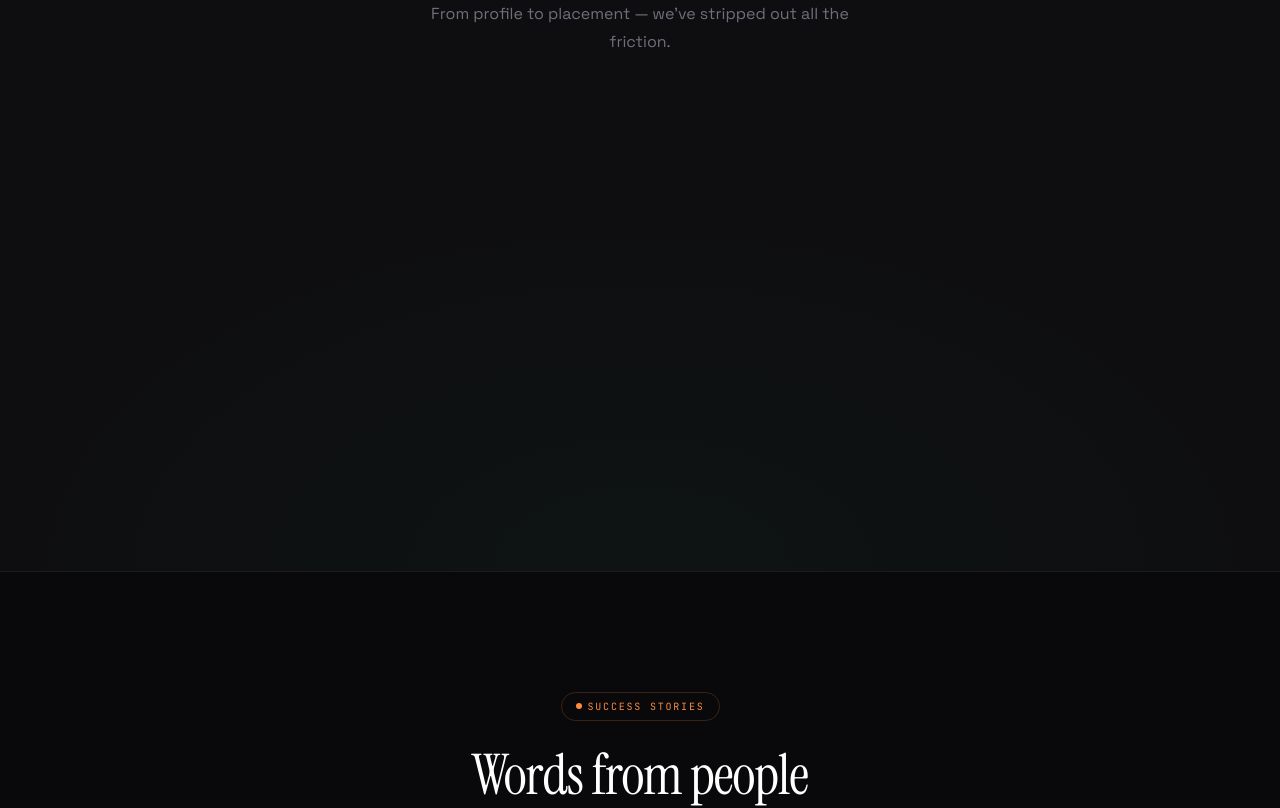
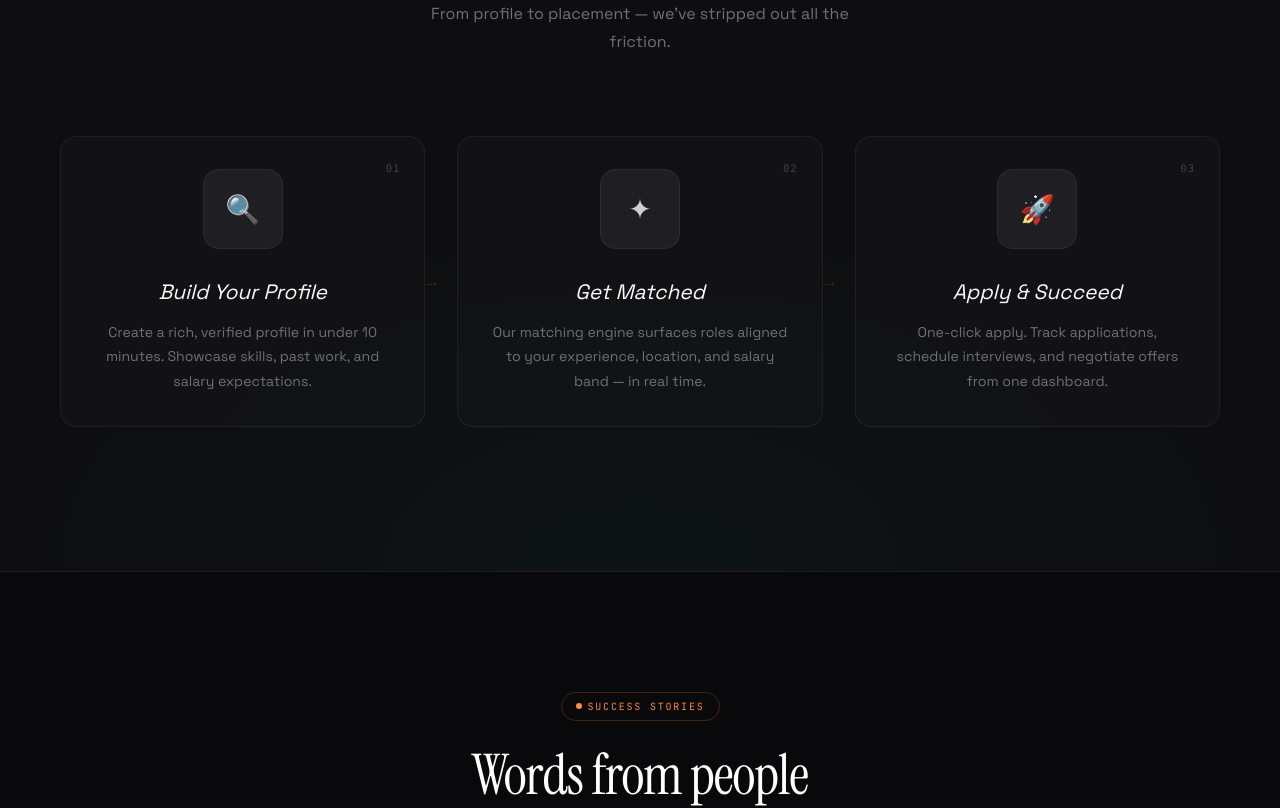
Before and after one commit to Paramjitsaikia001/ni, a React app in the folder frontend/: page / in a window 1280 px wide. Shown: the part 2700-3508 px from the top of the page. Built offline with nearby package versions, Linux system fonts and the light colour scheme; the HTML template or start-up script is replaced by a standard one.

Commit message:
fix card animation issues

```diff
--- a/frontend/src/components/LandingPage/FeaturedJobs.tsx
+++ b/frontend/src/components/LandingPage/FeaturedJobs.tsx
@@ -12,23 +12,93 @@ const pillStyles: Record<PillType, string> = {
 };
 
 const jobs = [
-  { logo: "🏦", logoBg: "#141a2e", title: "Senior Product Designer", company: "Stripe", location: "San Francisco", type: "Full-time", pill: "remote" as PillType, pillLabel: "Remote", salary: "$140k – $175k" },
-  { logo: "⚡", logoBg: "#101010", title: "Staff Frontend Engineer", company: "Vercel", location: "Remote, USA", type: "Full-time", pill: "full" as PillType, pillLabel: "Full-time", salary: "$180k – $220k" },
-  { logo: "🤖", logoBg: "#1a0e2e", title: "ML Research Engineer", company: "Anthropic", location: "London, UK", type: "Full-time", pill: "hybrid" as PillType, pillLabel: "Hybrid", salary: "£120k – £160k" },
-  { logo: "🌿", logoBg: "#0c1828", title: "Head of Product", company: "Linear", location: "Worldwide", type: "Full-time", pill: "remote" as PillType, pillLabel: "Remote", salary: "$160k – $200k" },
-  { logo: "🎯", logoBg: "#14082e", title: "Design Systems Lead", company: "Figma", location: "New York", type: "Full-time", pill: "full" as PillType, pillLabel: "Full-time", salary: "$145k – $185k" },
-  { logo: "🔮", logoBg: "#0e1f14", title: "Growth Marketing Manager", company: "Notion", location: "Remote, EU", type: "Part-time", pill: "part" as PillType, pillLabel: "Part-time", salary: "$80k – $100k" },
+  {
+    logo: "🏦",
+    logoBg: "#141a2e",
+    title: "Senior Product Designer",
+    company: "Stripe",
+    location: "San Francisco",
+    type: "Full-time",
+    pill: "remote" as PillType,
+    pillLabel: "Remote",
+    salary: "$140k – $175k",
+  },
+  {
+    logo: "⚡",
+    logoBg: "#101010",
+    title: "Staff Frontend Engineer",
+    company: "Vercel",
+    location: "Remote, USA",
+    type: "Full-time",
+    pill: "full" as PillType,
+    pillLabel: "Full-time",
+    salary: "$180k – $220k",
+  },
+  {
+    logo: "🤖",
+    logoBg: "#1a0e2e",
+    title: "ML Research Engineer",
+    company: "Anthropic",
+    location: "London, UK",
+    type: "Full-time",
+    pill: "hybrid" as PillType,
+    pillLabel: "Hybrid",
+    salary: "£120k – £160k",
+  },
+  {
+    logo: "🌿",
+    logoBg: "#0c1828",
+    title: "Head of Product",
+    company: "Linear",
+    location: "Worldwide",
+    type: "Full-time",
+    pill: "remote" as PillType,
+    pillLabel: "Remote",
+    salary: "$160k – $200k",
+  },
+  {
+    logo: "🎯",
+    logoBg: "#14082e",
+    title: "Design Systems Lead",
+    company: "Figma",
+    location: "New York",
+    type: "Full-time",
+    pill: "full" as PillType,
+    pillLabel: "Full-time",
+    salary: "$145k – $185k",
+  },
+  {
+    logo: "🔮",
+    logoBg: "#0e1f14",
+    title: "Growth Marketing Manager",
+    company: "Notion",
+    location: "Remote, EU",
+    type: "Part-time",
+    pill: "part" as PillType,
+    pillLabel: "Part-time",
+    salary: "$80k – $100k",
+  },
 ];
 
 const FeaturedJobs = () => {
   const sectionRef = useRef<HTMLElement>(null);
 
-  useGSAP(() => {
-    gsap.from(".job-card", {
-      opacity: 0, y: 50, duration: 0.8, stagger: 0.08, ease: "power3.out",
-      scrollTrigger: { trigger: sectionRef.current, start: "top 85%", once: true },
-    });
-  }, { scope: sectionRef });
+  useGSAP(
+    () => {
+      gsap.to(".job-card", {
+        opacity: 1,
+        y: 0,
+        stagger: 0.1,
+        duration: 0.8,
+        scrollTrigger: {
+          trigger: sectionRef.current,
+          start: "top 75%",
+          toggleActions: "play none none reverse"
+        }
+      })
+    },
+    { scope: sectionRef, dependencies: jobs },
+  );
 
   return (
     <section id="jobs" ref={sectionRef} className="py-28 lg:py-36">
@@ -36,31 +106,58 @@ const FeaturedJobs = () => {
         <div className="flex items-end justify-between flex-wrap gap-8 mb-16">
           <div>
             <div className="apex-tag">Featured Roles</div>
-            <h2 className="apex-section-title">Opportunities worth<br />
+            <h2 className="apex-section-title">
+              Opportunities worth
+              <br />
               <span className="italic text-primary">pursuing</span>
             </h2>
           </div>
-          <p className="apex-section-sub pb-2">Handpicked roles from companies building what's next. Updated daily.</p>
+          <p className="apex-section-sub pb-2">
+            Handpicked roles from companies building what's next. Updated daily.
+          </p>
         </div>
 
         <div className="jobs-grid grid grid-cols-1 md:grid-cols-2 xl:grid-cols-3 gap-5 mb-14">
           {jobs.map((job, i) => (
-            <div key={i} className="job-card group relative bg-surface border border-border rounded-2xl p-7 cursor-pointer transition-all duration-400 hover:border-primary/25 hover:-translate-y-1.5 hover:shadow-[0_24px_64px_rgba(0,0,0,.4)] overflow-hidden">
+            <div
+              key={i}
+              className="job-card group relative bg-surface border border-border rounded-2xl p-7 cursor-pointer transition-all duration-400 hover:border-primary/25 hover:-translate-y-1.5 hover:shadow-[0_24px_64px_rgba(0,0,0,.4)] overflow-hidden"
+              style={{opacity: 0, y: 50}}
+            >
               <div className="absolute inset-0 bg-linear-to-br from-primary/4 to-transparent opacity-0 group-hover:opacity-100 transition-opacity duration-500" />
               <div className="relative z-1">
                 <div className="flex items-start justify-between mb-5">
-                  <div className="w-12 h-12 rounded-xl grid place-items-center text-2xl ring-1 ring-border" style={{ background: job.logoBg }}>{job.logo}</div>
-                  <span className={`font-mono text-[.68rem] tracking-[.06em] px-2.5 py-1 rounded-lg font-medium ${pillStyles[job.pill]}`}>{job.pillLabel}</span>
+                  <div
+                    className="w-12 h-12 rounded-xl grid place-items-center text-2xl ring-1 ring-border"
+                    style={{ background: job.logoBg }}
+                  >
+                    {job.logo}
+                  </div>
+                  <span
+                    className={`font-mono text-[.68rem] tracking-[.06em] px-2.5 py-1 rounded-lg font-medium ${pillStyles[job.pill]}`}
+                  >
+                    {job.pillLabel}
+                  </span>
                 </div>
-                <h3 className="font-head text-[1.25rem] text-secondary-foreground mb-1 leading-tight italic">{job.title}</h3>
-                <div className="text-[.82rem] text-primary font-medium mb-5">{job.company}</div>
+                <h3 className="font-head text-[1.25rem] text-secondary-foreground mb-1 leading-tight italic">
+                  {job.title}
+                </h3>
+                <div className="text-[.82rem] text-primary font-medium mb-5">
+                  {job.company}
+                </div>
                 <div className="flex gap-4 flex-wrap mb-6">
-                  <span className="flex items-center gap-1.5 text-[.76rem] text-muted-foreground">📍 {job.location}</span>
-                  <span className="flex items-center gap-1.5 text-[.76rem] text-muted-foreground">🕒 {job.type}</span>
+                  <span className="flex items-center gap-1.5 text-[.76rem] text-muted-foreground">
+                    📍 {job.location}
+                  </span>
+                  <span className="flex items-center gap-1.5 text-[.76rem] text-muted-foreground">
+                    🕒 {job.type}
+                  </span>
                 </div>
                 <div className="font-mono text-[.82rem] text-secondary-foreground font-medium pt-5 border-t border-border flex items-center justify-between">
                   <span className="text-teal">{job.salary}</span>
-                  <div className="w-8 h-8 border border-border rounded-full grid place-items-center text-xs transition-all duration-300 group-hover:bg-primary group-hover:border-primary group-hover:text-primary-foreground group-hover:-rotate-45">→</div>
+                  <div className="w-8 h-8 border border-border rounded-full grid place-items-center text-xs transition-all duration-300 group-hover:bg-primary group-hover:border-primary group-hover:text-primary-foreground group-hover:-rotate-45">
+                    →
+                  </div>
                 </div>
               </div>
             </div>
@@ -68,9 +165,22 @@ const FeaturedJobs = () => {
         </div>
 
         <div className="text-center">
-          <a href="#" className="group inline-flex items-center gap-2.5 px-8 py-4 rounded-xl bg-transparent text-secondary-foreground border border-secondary-foreground/15 text-[.88rem] font-semibold hover:border-primary/40 hover:text-primary hover:-translate-y-0.5 transition-all duration-300">
+          <a
+            href="#"
+            className="group inline-flex items-center gap-2.5 px-8 py-4 rounded-xl bg-transparent text-secondary-foreground border border-secondary-foreground/15 text-[.88rem] font-semibold hover:border-primary/40 hover:text-primary hover:-translate-y-0.5 transition-all duration-300"
+          >
             View All 48,000+ Jobs
-            <svg className="transition-transform group-hover:translate-x-1" width="14" height="14" viewBox="0 0 14 14" fill="none" stroke="currentColor" strokeWidth="1.5"><path d="M1 7h12M7 1l6 6-6 6" /></svg>
+            <svg
+              className="transition-transform group-hover:translate-x-1"
+              width="14"
+              height="14"
+              viewBox="0 0 14 14"
+              fill="none"
+              stroke="currentColor"
+              strokeWidth="1.5"
+            >
+              <path d="M1 7h12M7 1l6 6-6 6" />
+            </svg>
           </a>
         </div>
       </div>
--- a/frontend/src/components/LandingPage/HowItWorks.tsx
+++ b/frontend/src/components/LandingPage/HowItWorks.tsx
@@ -3,44 +3,91 @@ import { useGSAP } from "@gsap/react";
 import gsap from "gsap";
 
 const steps = [
-  { icon: "🔍", num: "01", title: "Build Your Profile", desc: "Create a rich, verified profile in under 10 minutes. Showcase skills, past work, and salary expectations." },
-  { icon: "✦", num: "02", title: "Get Matched", desc: "Our matching engine surfaces roles aligned to your experience, location, and salary band — in real time." },
-  { icon: "🚀", num: "03", title: "Apply & Succeed", desc: "One-click apply. Track applications, schedule interviews, and negotiate offers from one dashboard." },
+  {
+    icon: "🔍",
+    num: "01",
+    title: "Build Your Profile",
+    desc: "Create a rich, verified profile in under 10 minutes. Showcase skills, past work, and salary expectations.",
+  },
+  {
+    icon: "✦",
+    num: "02",
+    title: "Get Matched",
+    desc: "Our matching engine surfaces roles aligned to your experience, location, and salary band — in real time.",
+  },
+  {
+    icon: "🚀",
+    num: "03",
+    title: "Apply & Succeed",
+    desc: "One-click apply. Track applications, schedule interviews, and negotiate offers from one dashboard.",
+  },
 ];
 
 const HowItWorks = () => {
   const sectionRef = useRef<HTMLElement>(null);
 
-  useGSAP(() => {
-    gsap.from(".step-item", {
-      opacity: 0, y: 60, duration: 0.9, stagger: 0.15, ease: "power3.out",
-      scrollTrigger: { trigger: ".steps-grid", start: "top 80%", once: true },
-    });
-  }, { scope: sectionRef });
+  useGSAP(
+    () => {
+      gsap.to(".step-item", {
+        opacity: 1,
+        y: 0,
+        duration: 0.9,
+        stagger: 0.15,
+        ease: "power3.out",
+        scrollTrigger: {
+          trigger: sectionRef.current,
+          start: "top 80%",
+          toggleActions: "play none none none"
+        },
+      });
+    },
+    { scope: sectionRef, dependencies: [steps] },
+  );
 
   return (
-    <section id="how" ref={sectionRef} className="relative py-28 lg:py-36 bg-deep border-t border-b border-border overflow-hidden">
+    <section
+      id="how"
+      ref={sectionRef}
+      className="relative py-28 lg:py-36 bg-deep border-t border-b border-border overflow-hidden"
+    >
       <div className="absolute inset-0 bg-[radial-gradient(ellipse_50%_40%_at_50%_100%,hsl(160_84%_44%/0.03),transparent)]" />
       <div className="apex-container relative z-1">
         <div className="text-center mb-20">
           <div className="apex-tag">Simple Process</div>
-          <h2 className="apex-section-title">Three steps to your<br /><span className="italic text-primary">next role</span></h2>
-          <p className="apex-section-sub mx-auto">From profile to placement — we've stripped out all the friction.</p>
+          <h2 className="apex-section-title">
+            Three steps to your
+            <br />
+            <span className="italic text-primary">next role</span>
+          </h2>
+          <p className="apex-section-sub mx-auto">
+            From profile to placement — we've stripped out all the friction.
+          </p>
         </div>
 
         <div className="steps-grid grid grid-cols-1 md:grid-cols-3 gap-8">
           {steps.map((step, i) => (
-            <div key={i} className="step-item group relative bg-surface/50 border border-border rounded-2xl p-8 text-center hover:border-primary/20 transition-all duration-400">
-              <div className="absolute top-6 right-6 font-mono text-[.65rem] tracking-widest text-muted-foreground/50">{step.num}</div>
+            <div
+              key={i}
+              className="step-item group relative bg-surface/50 border border-border rounded-2xl p-8 text-center hover:border-primary/20 transition-all duration-400 opacity-0 translate-y-15"
+            >
+              <div className="absolute top-6 right-6 font-mono text-[.65rem] tracking-widest text-muted-foreground/50">
+                {step.num}
+              </div>
               <div className="relative inline-block mb-7">
                 <div className="w-20 h-20 rounded-2xl bg-panel border border-border grid place-items-center text-[28px] mx-auto transition-transform duration-500 group-hover:rotate-6 group-hover:scale-105">
                   {step.icon}
                 </div>
               </div>
-              <h3 className="font-head text-[1.3rem] text-secondary-foreground mb-3 italic">{step.title}</h3>
-              <p className="text-[.88rem] text-muted-foreground leading-[1.75]">{step.desc}</p>
+              <h3 className="font-head text-[1.3rem] text-secondary-foreground mb-3 italic">
+                {step.title}
+              </h3>
+              <p className="text-[.88rem] text-muted-foreground leading-[1.75]">
+                {step.desc}
+              </p>
               {i < steps.length - 1 && (
-                <div className="hidden md:block absolute -right-4 top-1/2 -translate-y-1/2 text-primary/20 text-lg z-10">→</div>
+                <div className="hidden md:block absolute -right-4 top-1/2 -translate-y-1/2 text-primary/20 text-lg z-10">
+                  →
+                </div>
               )}
             </div>
           ))}
--- a/frontend/src/components/LandingPage/Testimonials.tsx
+++ b/frontend/src/components/LandingPage/Testimonials.tsx
@@ -48,7 +48,7 @@ const Testimonials = () => {
         <div className="relative overflow-hidden">
           <div ref={trackRef} className="flex gap-7 will-change-transform">
             {testimonials.map((t, i) => (
-              <div key={i} className="testi-card bg-surface border border-border rounded-lg p-9 min-w-100 max-[480px]:min-w-[90vw] shrink-0 opacity-0">
+              <div key={i} className="testi-card bg-surface border border-border rounded-lg p-9 min-w-100 max-[480px]:min-w-[90vw] shrink-0 opacity-100">
                 <div className="text-[2.5rem] text-primary leading-none mb-4 font-head">"</div>
                 <p className="text-[.95rem] text-foreground leading-[1.75] mb-7">{t.quote}</p>
                 <div className="flex items-center gap-3.5 pt-5.5 border-t border-border">
```
